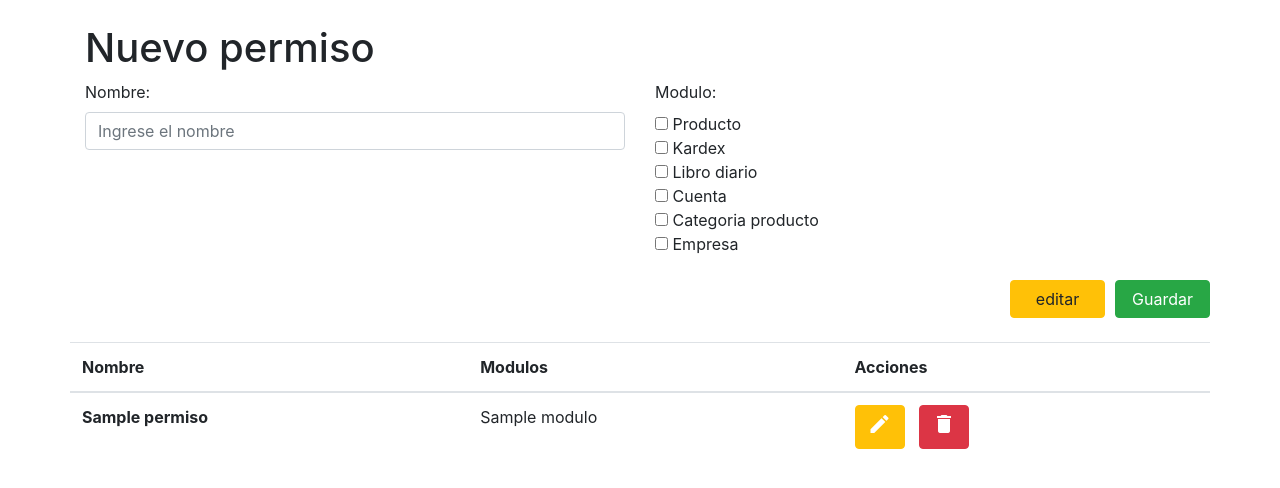
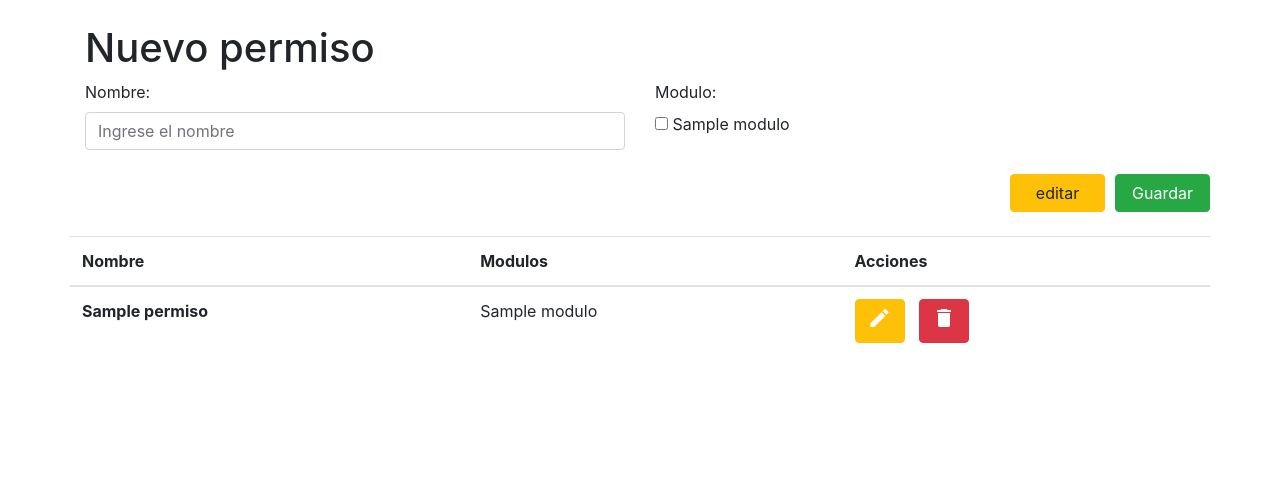
Before and after one commit to OrellanaGC/Sist-Cont, a Django app: template templates/permiso/permiso.html in a window 1280 px wide. Shown: the part 56-544 px from the top of the page. Run offline with Django 3.2, Linux system fonts and the light colour scheme; the template is opened without the code that fills it: most values are stand-ins (such as "Sample title", 1, 10 or a date in 2020); some libraries are stand-ins or nearby versions.

Commit message:
Cambios a template permisos

```diff
--- a/templates/permiso/permiso.html
+++ b/templates/permiso/permiso.html
@@ -18,48 +18,18 @@
           </div>
           <div class='col-6'>
             <label>Modulo:</label>
-            <div class="form-check">
-              <input class="form-check-input position-static" type="checkbox" value=1
-              name="producto" id="producto">
-              <label class="form-check-label" for="producto">
-                Producto
-              </label>
-            </div>
-            <div class="form-check">
-              <input class="form-check-input position-static" type="checkbox" value=2
-              name="kardex" id="kardex">
-              <label class="form-check-label" for="kardex">
-                Kardex
-              </label>
-            </div>
-            <div class="form-check">
-              <input class="form-check-input position-static" type="checkbox" value=3
-              name="libroDiario" id="libroDiario">
-              <label class="form-check-label" for="libroDiario">
-                Libro diario
-              </label>
-            </div>
-            <div class="form-check">
-              <input class="form-check-input position-static" type="checkbox" value=4
-              name="cuenta" id="cuenta">
-              <label class="form-check-label" for="cuenta">
-                Cuenta
-              </label>
-            </div>
-            <div class="form-check">
-              <input class="form-check-input position-static" type="checkbox" value=5
-              name="categoriaProducto" id="categoriaProducto">
-              <label class="form-check-label" for="categoriaProducto">
-                Categoria producto
-              </label>
-            </div>
-            <div class="form-check">
-              <input class="form-check-input position-static" type="checkbox" value=6
-              name="empresa" id="empresa">
-              <label class="form-check-label" for="empresa">
-                Empresa
-              </label>
-            </div>
+            {% if modulos %}
+              {% for modulo in modulos %}
+              <div class="form-check">
+                <input class="form-check-input position-static" type="checkbox" value={{modulo.idModulo}}
+                name="modulos" id="modulo{{modulo.idModulo}}">
+                <label class="form-check-label" for="modulo{{modulo.idModulo}}">
+                  {{modulo.nombre}}
+                </label>
+              </div>
+              {% endfor %}
+            {% endif %}
+
           </div>
         </div>
         <br/>
```
Also changed, not shown: apps/permiso/views.py (line endings or trailing spaces).
